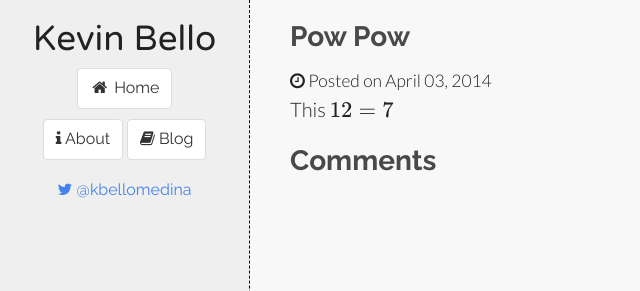
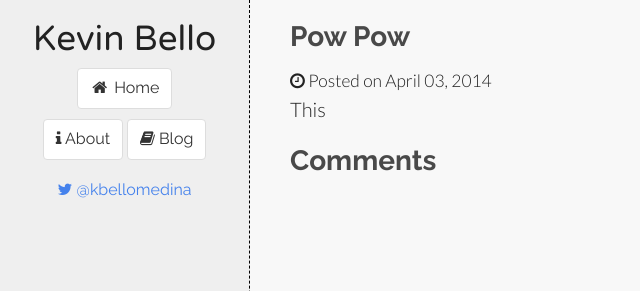
Before and after one commit to kevinsbello/kevinsbello.github.io, a Jekyll site: the page built from _posts/2015/2014-04-03-PowPow.markdown, in a window 1280 px wide. Shown: the top 291 px of the page, without its empty margins (0-640 px from the left). Built offline with Jekyll 4.4.1, drawn with Linux system fonts in a browser that asks for light colours; nearby versions of some CDN libraries; Markdown is read by kramdown in place of the engine named in the settings; formulas are drawn with MathJax 3; comment, search, counter and statistics services are not loaded.

Commit message:
layouts updates + some posts

```diff
--- a/_posts/2015/2014-04-03-PowPow.markdown
+++ b/_posts/2015/2014-04-03-PowPow.markdown
@@ -6,4 +6,4 @@ author_name: Kevin Bello
 author_uri: http://twitter.com/kbellomedina
 ---
 
-This \\( 12 = 7 \\)
+This
```
